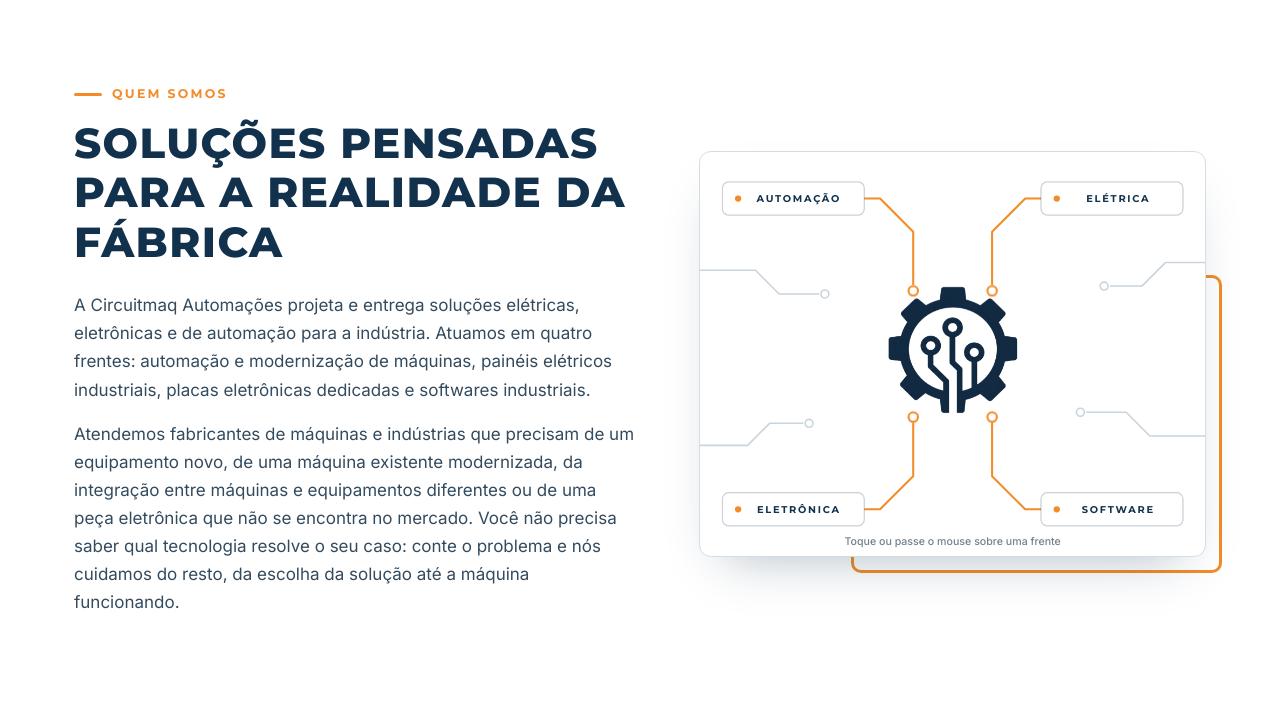
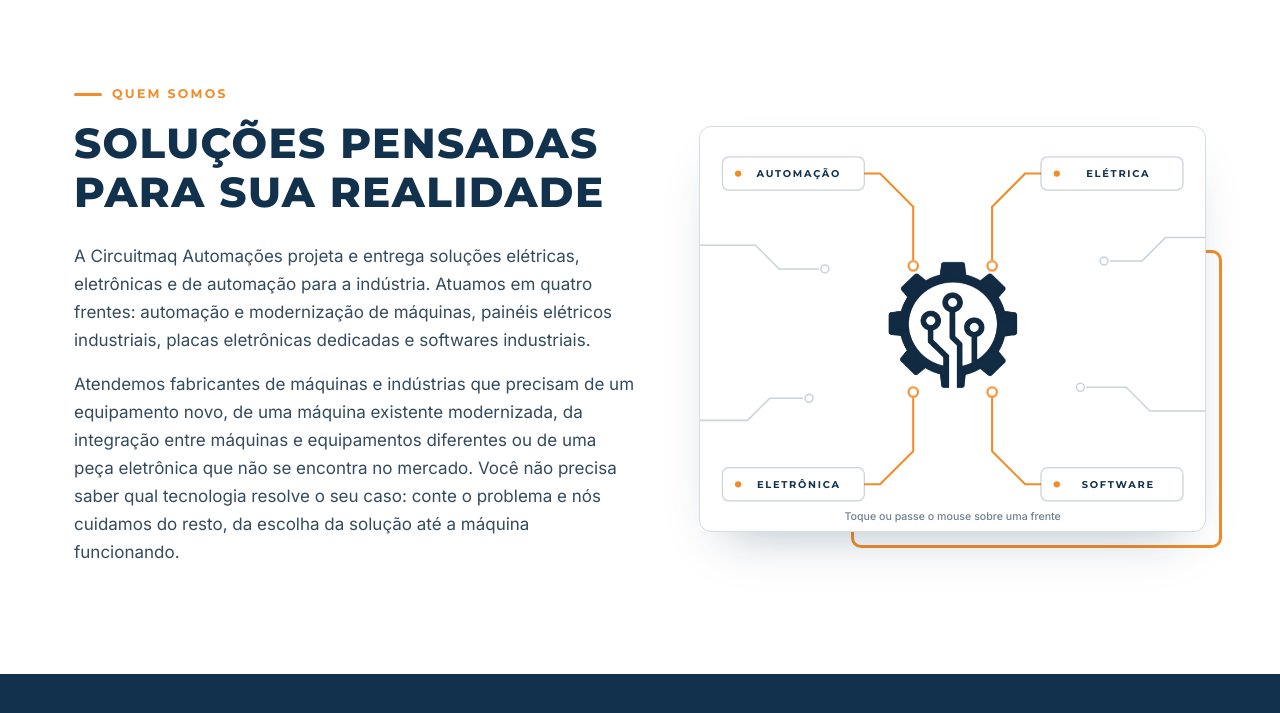
Before and after one commit to JFdaipra/circuitmaq-site, a plain HTML site: page quem-somos/index.html in a window 1280 px wide. Shown: the part 87-800 px from the top of the page. Drawn offline with Linux system fonts and the light colour scheme.

Commit message:
Add files via upload

```diff
--- a/quem-somos/index.html
+++ b/quem-somos/index.html
@@ -38,7 +38,7 @@
   <div class="w qs-two">
     <div>
       <span class="eyebrow">Quem somos</span>
-      <h1 class="qs-h1">Soluções pensadas para a realidade da fábrica</h1>
+      <h1 class="qs-h1">Soluções pensadas para sua realidade</h1>
       <p>A Circuitmaq Automações projeta e entrega soluções elétricas, eletrônicas e de automação para a indústria. Atuamos em quatro frentes: automação e modernização de máquinas, painéis elétricos industriais, placas eletrônicas dedicadas e softwares industriais.</p>
       <p>Atendemos fabricantes de máquinas e indústrias que precisam de um equipamento novo, de uma máquina existente modernizada, da integração entre máquinas e equipamentos diferentes ou de uma peça eletrônica que não se encontra no mercado. Você não precisa saber qual tecnologia resolve o seu caso: conte o problema e nós cuidamos do resto, da escolha da solução até a máquina funcionando.</p>    </div>
     <div class="frame">
```
